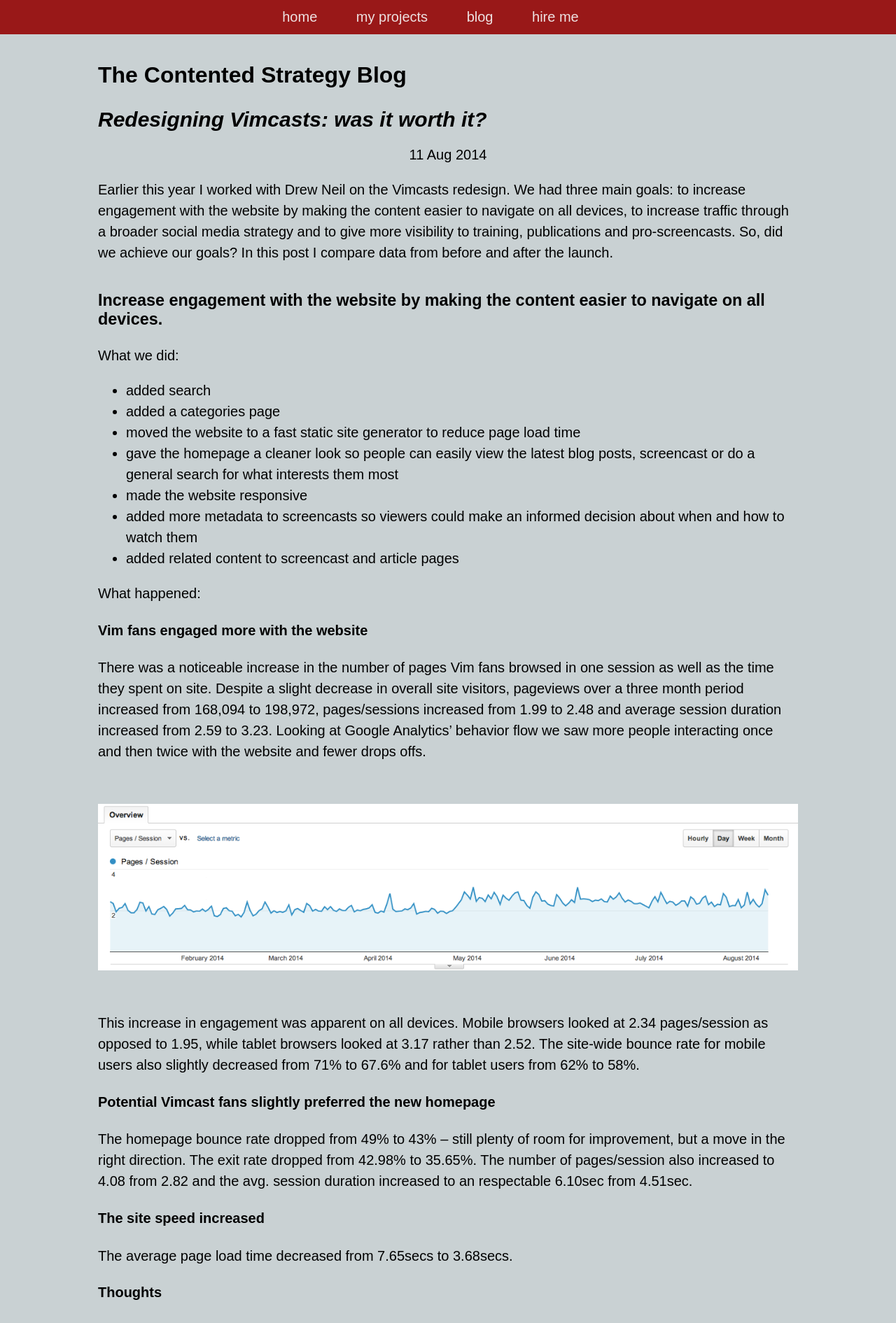
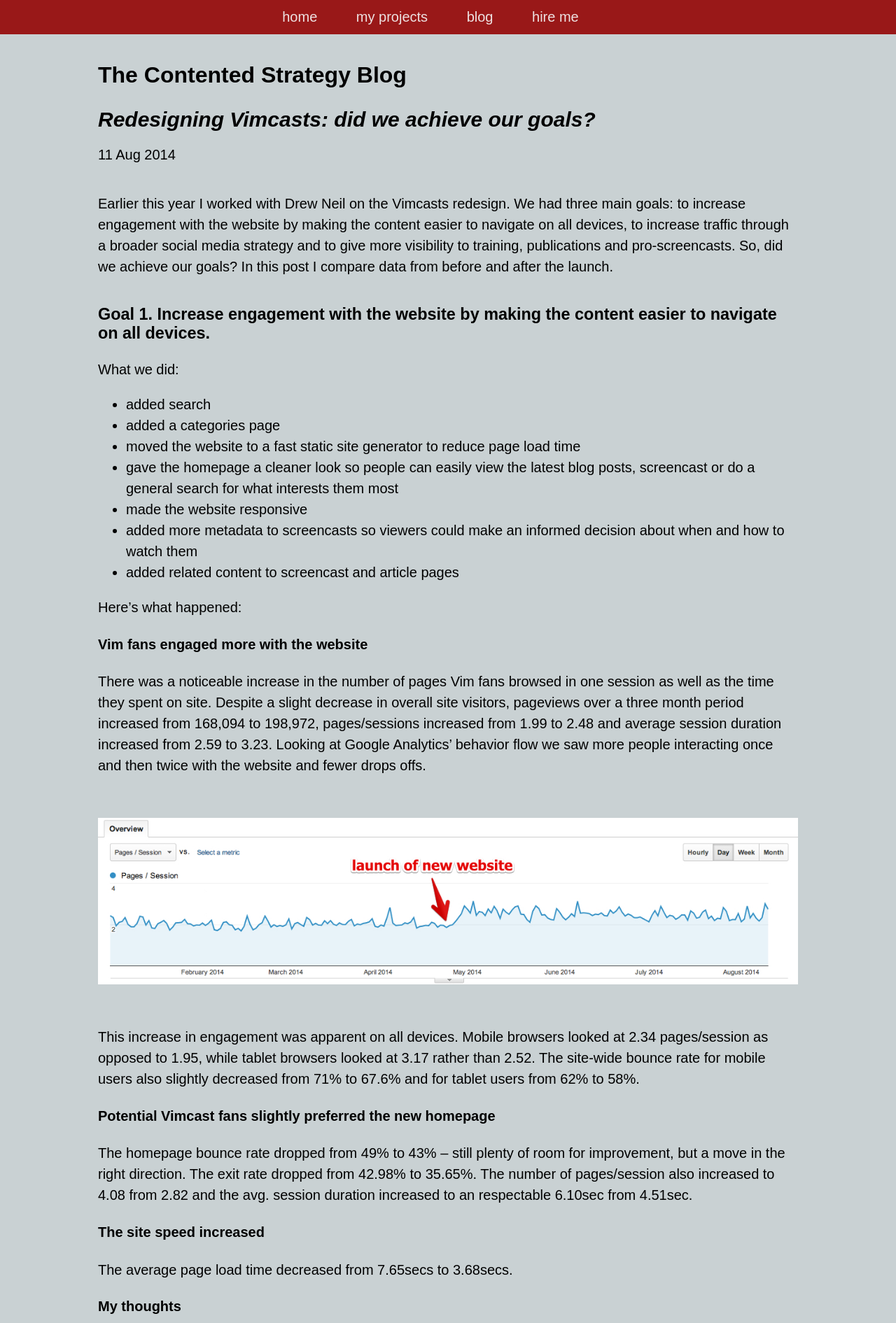
Before and after one commit to smokingpun/smokingpun.github.io, a Jekyll site: the page built from _posts/2014-08-11-Redesigning-Vimcasts-Did-It-Work.md, in a window 1280 px wide. Shown: the top 1891 px of the page at 70% size. Built offline with Jekyll 4.4.1, drawn with Linux system fonts in a browser that asks for light colours; nearby versions of some CDN libraries; some of the changed text lies outside the part shown.

Commit message:
update blog post

```diff
--- a/_layouts/post.html
+++ b/_layouts/post.html
@@ -13,12 +13,6 @@
 
 <p class="meta">{{ page.date | date_to_string }}</p>
 
-
-<div class="post">
-{{ content }}
-
-
-
 <!-- AddThis Button BEGIN -->
 <div class="addthis_toolbox addthis_default_style addthis_32x32_style">
 <a class="addthis_button_preferred_1"></a>
@@ -31,7 +25,15 @@
 <script type="text/javascript">var addthis_config = {"data_track_addressbar":true};</script>
 <script type="text/javascript" src="//s7.addthis.com/js/300/addthis_widget.js#pubid=ra-52e913b762406da7"></script>
 <!-- AddThis Button END -->
-<p>Like this article? Please share</p>
+
+
+
+
+<div class="post">
+{{ content }}
+
+
+
 
       <!-- <div id="comments">
       {% if page.comments %}
--- a/_posts/2014-08-11-Redesigning-Vimcasts-Did-It-Work.md
+++ b/_posts/2014-08-11-Redesigning-Vimcasts-Did-It-Work.md
@@ -1,6 +1,6 @@
 ---
 layout: post
-title: "Redesigning Vimcasts: was it worth it?"
+title: "Redesigning Vimcasts: did we achieve our goals?"
 date: 2014-08-11
 categories: blog
 metadescription: Earlier this year I worked with Drew Neil on the Vimcasts redesign. We had three main goals to increase engagement with the website by making the content easier to navigate on all devices, to increase traffic through a broader social media strategy and to give more visibility to training, publications and pro-screencasts. So, did we achieve our goals?
@@ -9,7 +9,7 @@
 
 Earlier this year I worked with Drew Neil on the Vimcasts redesign. We had three main goals: to increase engagement with the website by making the content easier to navigate on all devices, to increase traffic through a broader social media strategy and to give more visibility to training, publications and pro-screencasts. So, did we achieve our goals? In this post I compare data from before and after the launch.
 
-###Increase engagement with the website by making the content easier to navigate on all devices.
+###Goal 1. Increase engagement with the website by making the content easier to navigate on all devices.
 
 What we did:
 
@@ -21,13 +21,13 @@
 * added more metadata to screencasts so viewers could make an informed decision about when and how to watch them
 * added related content to screencast and article pages
 
-What happened:
+Here's what happened:
 
 ####Vim fans engaged more with the website
 There was a noticeable increase in the number of pages Vim fans browsed in one session as well as the time they spent on site. Despite a slight decrease in overall site visitors, pageviews over a three month period increased from 168,094 to 198,972, pages/sessions increased from 1.99 to 2.48 and average session duration increased from 2.59 to 3.23. Looking at Google Analytics' behavior flow we saw more people interacting once and then twice with the website and fewer drops offs.
 
 
-<img class="Vimcasts_screenshot_pages_per_session" src="/images/Vimcasts_screenshot_pages_per_session.png" alt="a screenshot of pages per session showing increase after redesign launch">
+<img class="Vimcasts_screenshot_pages_per_session" src="/images/Vimcasts_screenshot_pages_per_session.jpg" alt="a screenshot of pages per session showing increase after redesign launch">
 
 This increase in engagement was apparent on all devices. Mobile browsers looked at 2.34 pages/session as opposed to 1.95, while tablet browsers looked at 3.17 rather than 2.52. The site-wide bounce rate for mobile users also slightly decreased from 71% to 67.6% and for tablet users from 62% to 58%.
 
@@ -37,12 +37,12 @@
 ####The site speed increased
 The average page load time decreased from 7.65secs to 3.68secs.
 
-####Thoughts
-The data is encouraging: there has been a measurable increase in engagement with the website on all devices. There is still room for improvement though. There is too little prioritisation of content on the homepage, meaning that some visitors are unsure what action to take. Also, are there other factors that could explain these results? I considered whether people were confused by the new website and clicking through to find what they wanted.
+####My thoughts
+The data is encouraging: there has been a measurable increase in engagement with the website on all devices. There is still room for improvement though. There is too little prioritisation of content on the homepage, meaning that some visitors are unsure what action to take. Also, are there other factors that could explain these results?
 
-I also considered whether visitors landed on the homepage rather than the deprioritised archive page and clicking through a few levels to find relevant content. However, these suggestions are not convincing. To continue moving through a site people usually need to have faith that they'll find the information they need. Confused visitors tend to leave. We also actually saw a decrease in the number of visitors landing on the hompepage (28.85% to 23.55%) – more visitors were landing directly on screencast or article pages and then moving around the site.
+I considered whether people were confused by the new website and clicking through to find what they wanted. I also considered whether visitors landed on the homepage rather than the deprioritised archive page and clicking through a few levels to find relevant content. However, these suggestions are a bit pessimistic. To continue moving through a site people usually need to have faith that they'll find the information they need. Confused visitors tend to leave. We also actually saw a decrease in the number of visitors landing on the hompepage (28.85% to 23.55%) – more visitors were landing directly on screencast or article pages and then moving around the site.
 
-###Increase traffic through a broader social media strategy
+###Goal 2. Increase traffic through a broader social media strategy
 
 What we did:
 
@@ -55,29 +55,33 @@
 * use more images on social media
 * draw up a proper social media strategy
 
-What happened:
+Here's what happened:
 
 Not a lot. The GooglePlus account is slowly gaining traction (720 views) and people are sharing and liking the posts. Twitter remains a popular way for people to engage with Vimcasts – there are currently 3,900 followers, which is 400 more than on 26th January. However, the number  of people finding Vimcasts though social media has remained fairly constant.
 
-####Thoughts
+####My thoughts
 We've probably got the results we deserve in terms of this goal. The share buttons are not being used much. This might be because they are at the end of screencast (and article) pages and only some people will see them. It might also be because they are just above related content meaning visitors are presented with two possible actions - and choose the latter. A possible solution is to move the share buttons to the top (or side) of the article and screencast pages.
 
-We also need to draw up a sustainable social media strategy. Drew has been working on a new business idea so it's not been easy for him to run several projects at the same time. Interestingly, a recent post with an image did very well with 26 favourites and 19 retweets, so we should consider using more images to advertise posts. It's easy for text and link only posts to go unnoticed in people's busy timelines.
+We also need to draw up a sustainable social media strategy. Drew has been working on a new business idea so it's not been easy for him to run several projects at the same time. Interestingly, a recent post with an image that Andrew retweeted from his personal account did very well with 26 stars and 19 retweets. Perhaps we should consider using more images to advertise posts? It's easy for text and link only posts to go unnoticed in people's busy timelines.
 
-I'm not convinced it's worth setting up a Facebook account. With limited resources we should probably concentrate on the two channels which our tech-savvy crowd tend to prefer. Google+ hasn't proven it's worth yet, but I wonder if a byproduct might be that it helps our search rankings. Certainly, our organic search traffic is up slightly, although this could just be because the site architecture and metadata is better. I'm not sure: best practice for search engine optimisation seems to change so quickly and opaquely.
+<img class="Vimcasts_screenshot_twitter" src="/images/Vimcasts_screenshot_twitter.png" alt="a screenshot of a tweet with an image that was liked and retweeted">
 
-###Give more visibility to training, publications and pro-screencasts
+I'm not convinced it's worth setting up a Facebook account. With limited resources we should probably concentrate on the two channels that our tech-savvy crowd tend to prefer. Google+ hasn't proven it's value yet, but I wonder if publishing there might help our search rankings. Certainly, our organic search traffic is up slightly, although this could just be because the site architecture and metadata is better. I'm not sure: best practice for search engine optimisation seems to change so quickly and opaquely.
+
+###Goal 3. Give more visibility to training, publications and pro-screencasts
 
 What we did
 
 * added permanent links on the homepage
-* added training to main navigation
+* added training category to main navigation
 * redesigned existing landing pages and added new ones
 * added a banner at the top of key pages that could be used to advertise the latest paid product
 
-What happened
-It's slightly hard to be measure because Drew has been promoting his Core Vim Course, a new product. He hasn't scheduled any Core Vim classes. So, numbers are down in terms of people looking at the Core Vim Class landing page – understandably, because you can't book one. However, the bounce rate for this redesigned page is down 8% and people are staying on the site for an average of 2.65 pages/sessions after entering on this page. Perhaps they see enough to make them want to stick around.
+Here's what happened:
 
-The Core Vim Course has also done better than Drew expected. The conversion rate for the landing page could be improved; at the moment, people can't pay using PayPal, which is requested. There are also factors affecting the conversion rate that we'l look at.
+It's slightly hard to be measure because Drew has been promoting his Core Vim Course, a new product. He hasn't scheduled any Core Vim classes. So, numbers are down in terms of people looking at the Core Vim Class landing page – understandably, because you can't book one. However, the bounce rate for this redesigned page is down 8% and people are staying on the site for an average of 2.65 pages/sessions after entering on this page. Perhaps they see enough to make them want to stick around. The Core Vim Course has also done better than Drew expected and Drew's book _Practical Vim_ continues to sell well.
 
-Drew's book _Practical Vim_ continues to sell well, although there are so many factors that could affect this I won't credit the website redesign. However, we can chalk up some success in giving more visibility to Drew's paid work overall.
+<img class="Vimcasts_screenshot_training" src="/images/Vimcasts_screenshot_training.png" alt="a screenshot of the top of the Vimcasts training page">
+
+####My thoughts
+There's still room for improvement in terms of the homepage and in terms of optimising key landing pages. At the moment, people can't pay using PayPal, which is requested. This is affecting the conversion rate, among other factors. Mainly though, I feel like I'm not quite getting to grips with the statistics. I'm looking at individual statistics grouped together rather than tracking the journey of people through the sales funnel. This is something we need to work on to gain a better understanding of how people interact with the paid options on the website.
--- a/css/style.css
+++ b/css/style.css
@@ -260,6 +260,9 @@
 	padding-top: 80px;
 	margin: auto;
 	position: relative;
+}
+.meta {
+	text-align: left;
 }
 
 .creative_touch img.creative_touch_mobile, .creative_touch img.creative_touch_lips {
```
Also changed, not shown: images/Vimcasts_screenshot_pages_per_session.jpg (added), images/Vimcasts_screenshot_training.png (added), images/Vimcasts_screenshot_twitter.png (added).
